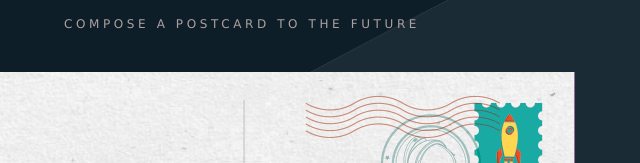
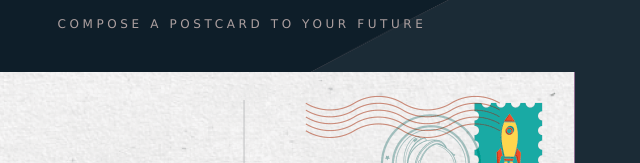
Before and after one commit to jenningshanna/futurepost.cards, a plain HTML site: page index.html in a window 1280 px wide. Shown: the part 253-416 px from the top of the page, 398-1038 px from the left. Drawn offline with nearby package versions, Linux system fonts and the light colour scheme.

Commit message:
making sure git and NFS are still working together

```diff
--- a/index.html
+++ b/index.html
@@ -6,7 +6,7 @@
 
 <meta name="viewport" content="width=device-width, initial-scale=1">
 
-<title>FUTURE POSTCARDS, send postcards to the future</title>
+<title>FUTURE POSTCARDS, send postcards to your future</title>
 </head>
 
     <!-- Favicon -->
@@ -38,7 +38,7 @@
 		<div class="row" style="padding-bottom: 20px;">
 			<div class="twelve columns">
 
-				<h2>COMPOSE A POSTCARD TO THE FUTURE</h2>
+				<h2>COMPOSE A POSTCARD TO YOUR FUTURE</h2>
 
 			</div>
 		</div>
```
